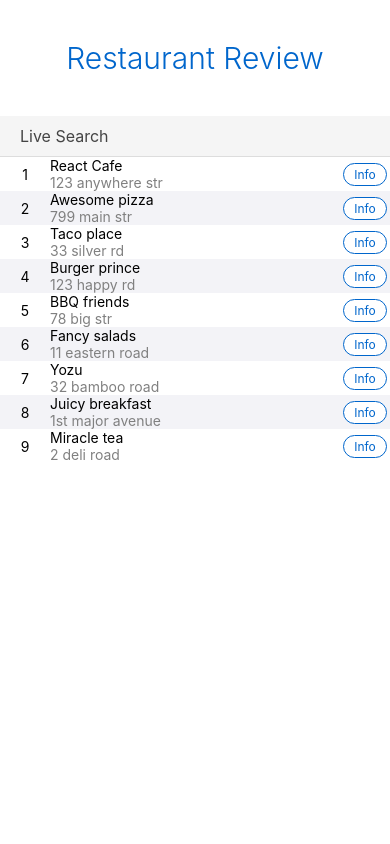
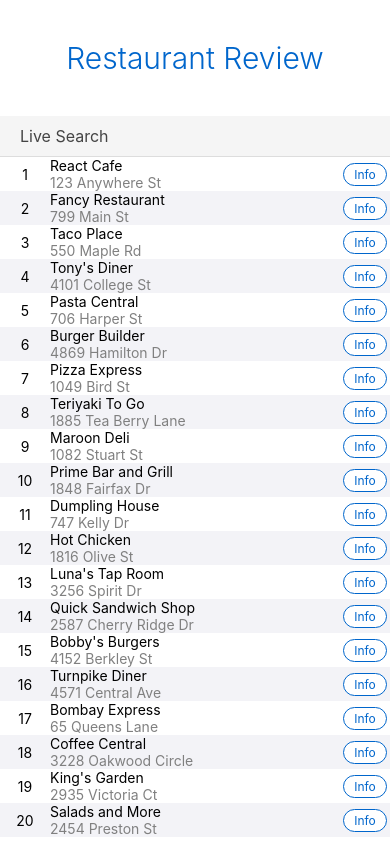
Before and after one commit to wadeem/react-native-restaurant-review, a React Native app: screen / in a window 390 px wide. Built offline with nearby package versions, Linux system fonts and the light colour scheme.

Commit message:
alignment of info area improved

```diff
--- a/App.js
+++ b/App.js
@@ -4,15 +4,26 @@ import Header from './src/components/header.js';
 import RestaurantRow from './src/components/restaurant-row.js';
 
 const restaurants = [
-    {name: 'React Cafe', address: '123 anywhere str'},
-    {name: 'Awesome pizza', address: '799 main str'},
-    {name: 'Taco place', address: '33 silver rd'},
-    {name: 'Burger prince', address: '123 happy rd'},
-    {name: 'BBQ friends', address: '78 big str'},
-    {name: 'Fancy salads', address: '11 eastern road'},
-    {name: 'Yozu', address: '32 bamboo road'},
-    {name: 'Juicy breakfast', address: '1st major avenue'},
-    {name: 'Miracle tea', address: '2 deli road'},
+    {name: 'React Cafe', address: '123 Anywhere St'},
+    {name: 'Fancy Restaurant', address: '799 Main St'},
+    {name: 'Taco Place', address: '550 Maple Rd'},
+    {name: 'Tony\'s Diner', address: '4101 College St'},
+    {name: 'Pasta Central', address: '706 Harper St'},
+    {name: 'Burger Builder', address: '4869 Hamilton Dr'},
+    {name: 'Pizza Express', address: '1049 Bird St'},
+    {name: 'Teriyaki To Go', address: '1885 Tea Berry Lane'},
+    {name: 'Maroon Deli', address: '1082 Stuart St'},
+    {name: 'Prime Bar and Grill', address: '1848 Fairfax Dr'},
+    {name: 'Dumpling House', address: '747 Kelly Dr'},
+    {name: 'Hot Chicken', address: '1816 Olive St'},
+    {name: 'Luna\'s Tap Room', address: '3256 Spirit Dr'},
+    {name: 'Quick Sandwich Shop', address: '2587 Cherry Ridge Dr'},
+    {name: 'Bobby\'s Burgers', address: '4152 Berkley St'},
+    {name: 'Turnpike Diner', address: '4571 Central Ave'},
+    {name: 'Bombay Express', address: '65 Queens Lane'},
+    {name: 'Coffee Central', address: '3228 Oakwood Circle'},
+    {name: 'King\'s Garden', address: '2935 Victoria Ct'},
+    {name: 'Salads and More', address: '2454 Preston St'},
 ];
 
 class App extends React.Component {
@@ -48,8 +59,6 @@ class App extends React.Component {
                 initialNumToRender={10}
 
             />
-
-
         </View>;
 
     }
--- a/src/components/restaurant-row.js
+++ b/src/components/restaurant-row.js
@@ -22,29 +22,37 @@ class RestaurantRow extends React.Component {
         const {place, index} = this.props;
 
         return <View key={place.name} style={
-            [styles.row, {backgroundColor: index % 2 === 0 ? 'white' : '#f3f3f7'}]
+            {backgroundColor: index % 2 === 0 ? 'white' : '#f3f3f7'}
         }>
+            <View style={styles.row}>
 
                 <View style={styles.edges}>
                     <Text>{index + 1}</Text>
                 </View>
+
                 <View style={styles.nameAddress}>
                     <Text>{place.name}</Text>
                     <Text style={styles.address}>{place.address}</Text>
                 </View>
+
                 <View style={styles.edges}>
 
                     <TouchableHighlight onPress={this.infoPressed}
                                         style={styles.button}
                                         underlayColor="#5398dc">
+
                         <Text style={styles.buttonText}>Info</Text>
                     </TouchableHighlight>
 
                 </View>
+            </View>
+            {
+                this.state.showInfo &&
+                <View style={styles.info}>
+                    <Text>Restaurant info</Text>
+                </View>
+            }
 
-            {
-                this.state.showInfo && <View><Text>Extra info</Text></View>
-            }
         </View>;
     }
 };
@@ -75,4 +83,13 @@ const styles = StyleSheet.create({
         fontSize: 12,
         color: '#0066cc',
     },
+    info: {
+        marginHorizontal: 40,
+        marginVertical: 10,
+        padding: 10,
+        backgroundColor: '#fff',
+        borderWidth: 1,
+        borderColor: '#ddd',
+        borderRadius: 4,
+    },
 });
```
Lines whose indentation alone changed are shown as unchanged.
